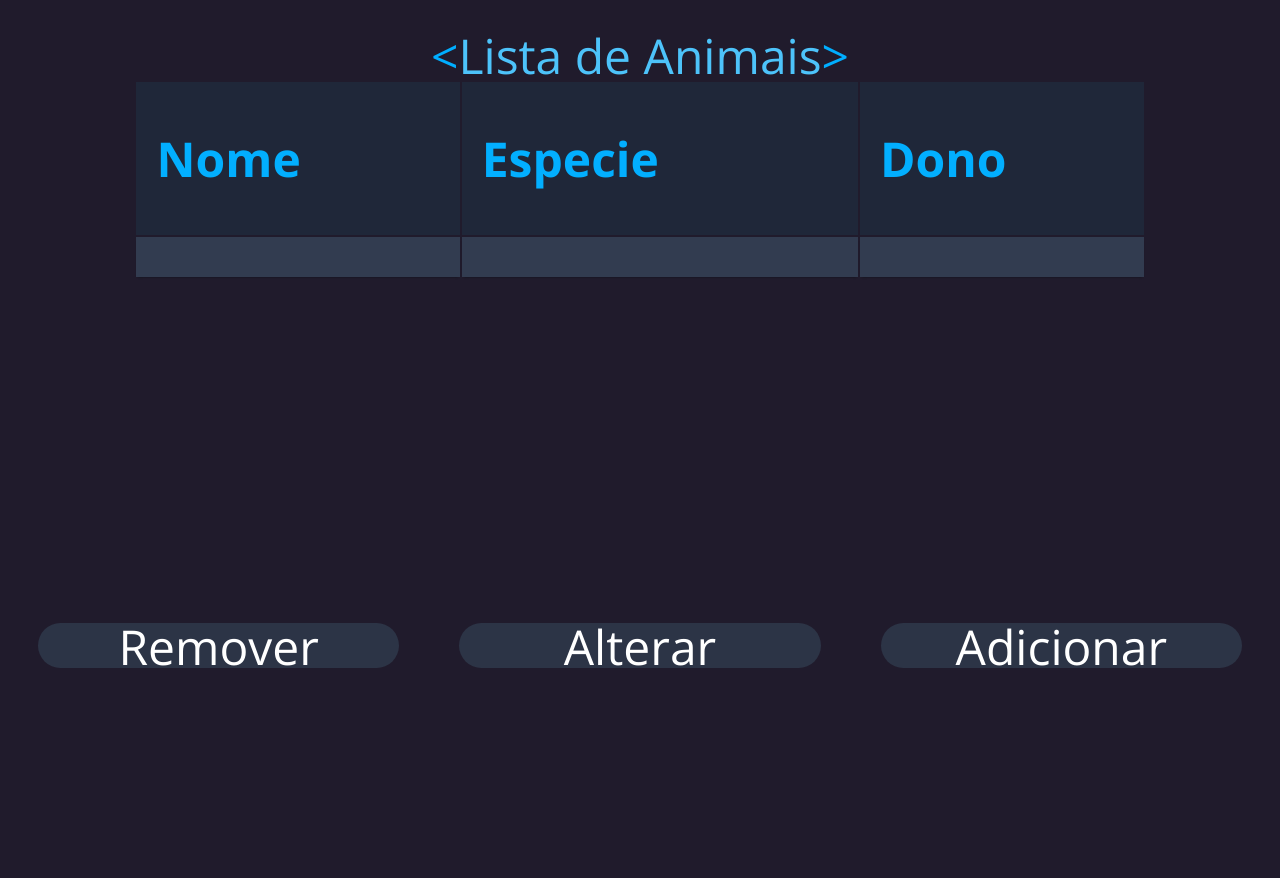
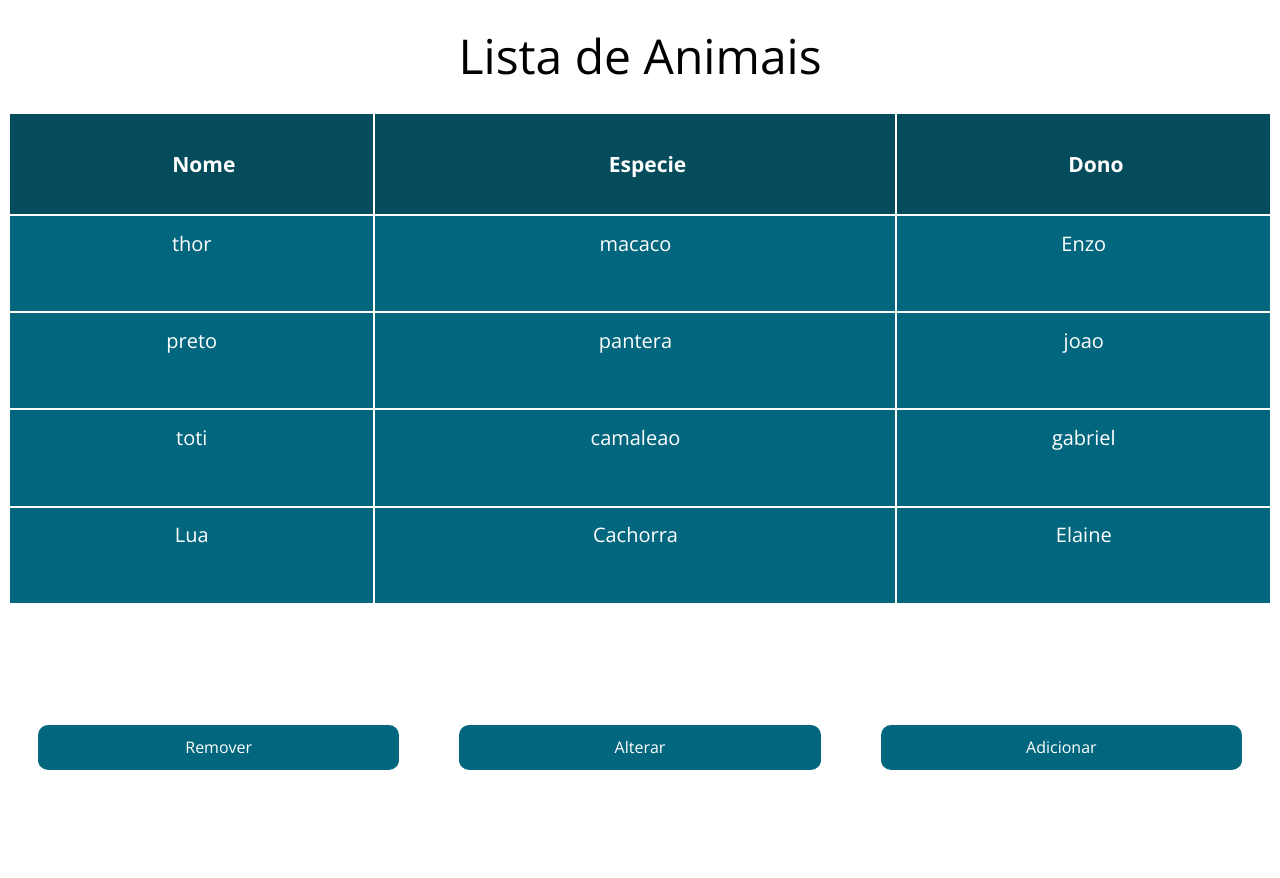
Before and after one commit to felipe-paes/teste, a Flask app: page /home in a window 1280 px wide. Before the commit the page ends 668 px from the top, so only its background shows below. Run offline with Flask 2, Linux system fonts and the light colour scheme; lists and menus that the app fills with data are empty.

Commit message:
estilizando

```diff
--- a/main.py
+++ b/app.py
@@ -1,15 +1,23 @@
 from flask import Flask, render_template, request, url_for, redirect
 import function, csv
 
-app = Flask(__name__, template_folder='templates', static_folder='static')
+app = Flask(__name__)
 
-def update():
-    with open('hotel.csv', newline='') as file_in:
-        reader = csv.DictReader(file_in)
-        table = []
+def formulario():
+    tasks = []
+    with open('hotel.csv') as csv_file:
+        reader = csv.reader(csv_file, delimiter=",")
+        first_line = True
         for row in reader:
-            table += [row]
-        return table
+            if not first_line:
+                tasks.append({
+                    "name": row[0],
+                    "especie": row[1],
+                    "dono": row[2],
+                })
+            else:
+                first_line = False
+    return tasks
 
 @app.route('/')
 def login():
@@ -18,7 +26,7 @@
 
 @app.route("/home", methods=['GET', 'POST'])
 def home():
-    return render_template('home.html', table=update())
+    return render_template('home.html', tasks=formulario())
 
 
 @app.route("/insert", methods=['GET', 'POST'])
@@ -52,5 +60,4 @@
         return redirect("/home")
     return render_template('alternate.html')
 
-if __name__ == '__main__':
-    app.run(debug=True)
+app.run(debug=True)
--- a/hotel.csv
+++ b/hotel.csv
@@ -1,2 +1,5 @@
-antonio,macaco,jose
-macaco,macaco,jose
+Lila,cachorro,Felipe
+thor,macaco,Enzo
+preto,pantera,joao
+toti,camaleao,gabriel
+Lua,Cachorra,Elaine
--- a/static/home.css
+++ b/static/styles/home.css
@@ -5,8 +5,8 @@
   font-family: 'Open Sans', sans-serif;
   font-weight: 300;
   line-height: 1.42em;
-  color:#A7A1AE;
-  background-color:#201b2c;
+  color:#9b1010;
+  background-color:#ffffff;
 }
 
 h1 {
@@ -14,7 +14,7 @@
   font-weight: 300;
   line-height:1em;
   text-align: center;
-  color: #4DC3FA;
+  color: #000000;
 }
 
 h2 {
@@ -39,46 +39,48 @@
 
 .container th h1 {
 	  font-weight: bold;
-	  font-size: 1em;
-  text-align: left;
-  color: #02afff;
+	  font-size: 21px;
+  text-align: center;
+  color: #ffffff;
 }
 
-.container td {
+.container td h2{
 font-weight: normal;
-	  font-size: 1em;
-  -webkit-box-shadow: 0 2px 2px -2px #0E1119;
-	   -moz-box-shadow: 0 2px 2px -2px #0E1119;
-	        box-shadow: 0 2px 2px -2px #0E1119;
+font-size: 20px;
+text-align: center;
+color: #ffffff;
 }
 
 .container {
 text-align: left;
 overflow: hidden;
-	  width: 80%;
+width: 100%;
+height: 40px;
 margin: 0 auto;
 display: table;
-  padding: 0 0 8em 0;
+padding: 0 0 10em 0;
 }
 
-.container td, .container th {
+.container th{
 padding-bottom: 2%;
 padding-top: 2%;
 padding-left:2%;
 }
 
-/* Background-color of the odd rows */
-.container tr:nth-child(odd) {
-	  background-color: #323C50;
+.container td{
+  background-color: #02677e;
 }
 
-/* Background-color of the even rows */
+.container tr:nth-child(odd) {
+	  background-color: #044C5B;
+}
+
 .container tr:nth-child(even) {
-	  background-color: #2C3446;
+	  background-color: #044C5B;
 }
 
 .container th {
-	  background-color: #1F2739;
+	  background-color: #044C5B;
 }
 
 .container td:first-child { color: #A7A1AE; }
@@ -93,8 +95,8 @@
     height: 45px;
     border: 1px;
     cursor: pointer;
-    background:#2C3446;
-    border-radius: 30px;
+    background:#02677e;
+    border-radius: 10px;
     color: white;
     display: grid;
     align-items: center;
--- a/templates/alternate.html
+++ b/templates/alternate.html
@@ -4,7 +4,7 @@
     <meta charset="UTF-8">
     <meta http-equiv="X-UA-Compatible" content="IE=edge">
     <meta name="viewport" content="width=device-width, initial-scale=1.0">
-    <link rel="stylesheet" href='/static/alterar.css' />
+    <link rel="stylesheet" href='/static/styles/alterar.css' />
     <title>Alterar</title>
 </head>
 <body>
--- a/templates/home.html
+++ b/templates/home.html
@@ -4,11 +4,11 @@
     <meta charset="UTF-8">
     <meta http-equiv="X-UA-Compatible" content="IE=edge">
     <meta name="viewport" content="width=device-width>, initial-scale=1.0">
-        <link rel="stylesheet" href='/static/home.css' />
+        <link rel="stylesheet" href='/static/styles/home.css' />
     <title>Home</title>
 </head>
 <body>
-    <h1><span class="blue">&lt;</span>Lista de Animais<span class="blue">&gt;</span>
+    <h1>Lista de Animais</h1>
         <table class="container">
             <thead>
                 <tr>
@@ -18,13 +18,13 @@
                 </tr>
             </thead>
             <tbody>
-                {%for table in table%}
+                {% for task in tasks %}
                 <tr>
-                    <td>{{table['name']}}</td>
-                    <td>{{table['especie']}}</td>
-                    <td>{{table['dono']}}</td>
+                    <td><h2>{{task.name}}</h2></td>
+                    <td><h2>{{task.especie}}</h2></td>
+                    <td><h2>{{task.dono}}</h2></td>
                 </tr>
-                {%endfor%}
+                {% endfor %}
             </tbody>
         </table>
         <div class="buttons">
--- a/templates/insert.html
+++ b/templates/insert.html
@@ -4,7 +4,7 @@
     <meta charset="UTF-8">
     <meta http-equiv="X-UA-Compatible" content="IE=edge">
     <meta name="viewport" content="width=device-width, initial-scale=1.0">
-    <link rel="stylesheet" href='/static/insert.css' />
+    <link rel="stylesheet" href='/static/styles/create.css' />
     <title>Adicionar</title>
 </head>
 <body>
--- a/templates/remove.html
+++ b/templates/remove.html
@@ -4,7 +4,7 @@
     <meta charset="UTF-8">
     <meta http-equiv="X-UA-Compatible" content="IE=edge">
     <meta name="viewport" content="width=device-width, initial-scale=1.0">
-    <link rel="stylesheet" href='/static/remove.css' />
+    <link rel="stylesheet" href='/static/styles/deletar.css' />
     <title>Remover</title>
 </head>
 <body>
```
Also changed, not shown: static/styles/login.css (added, +141 -0 lines), templates/login.html (+3 -140 lines), static/assets/cachorro-trans.png (added), static/assets/cachorro.jpg (added), static/assets/dog.svg (added), static/styles/alterar.css (renamed from static/alterar.css), static/styles/create.css (renamed from static/insert.css), static/styles/deletar.css (renamed from static/remove.css). Lines whose indentation alone changed are shown as unchanged.
